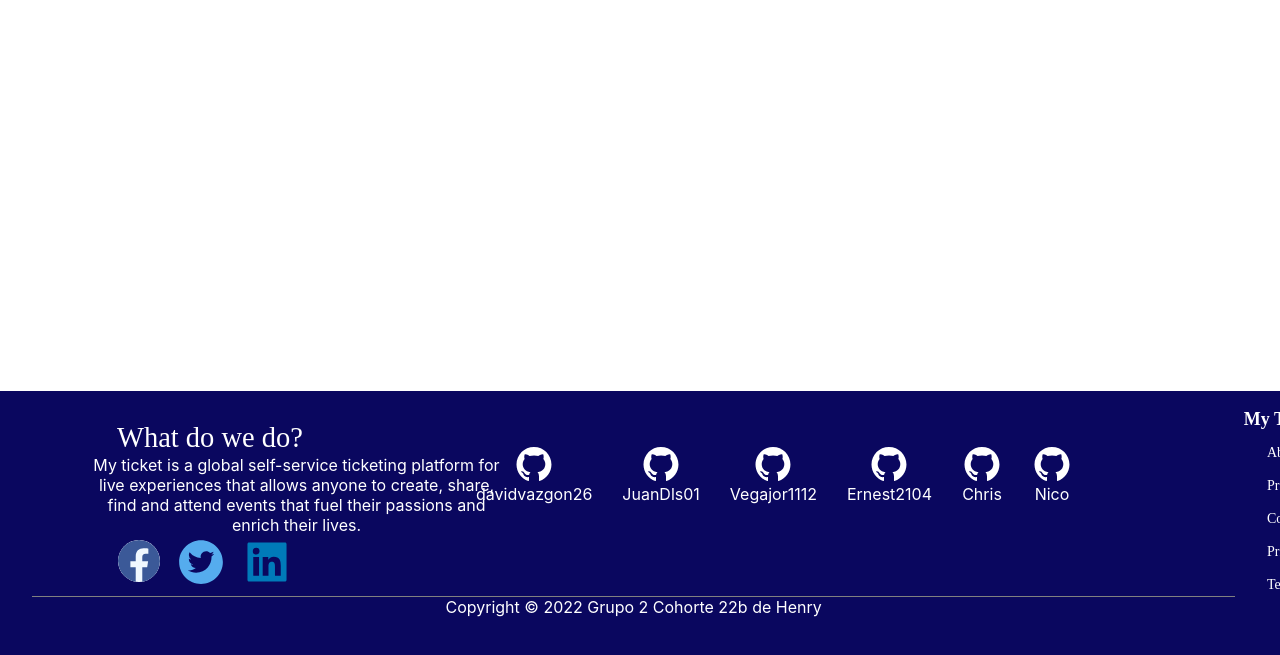
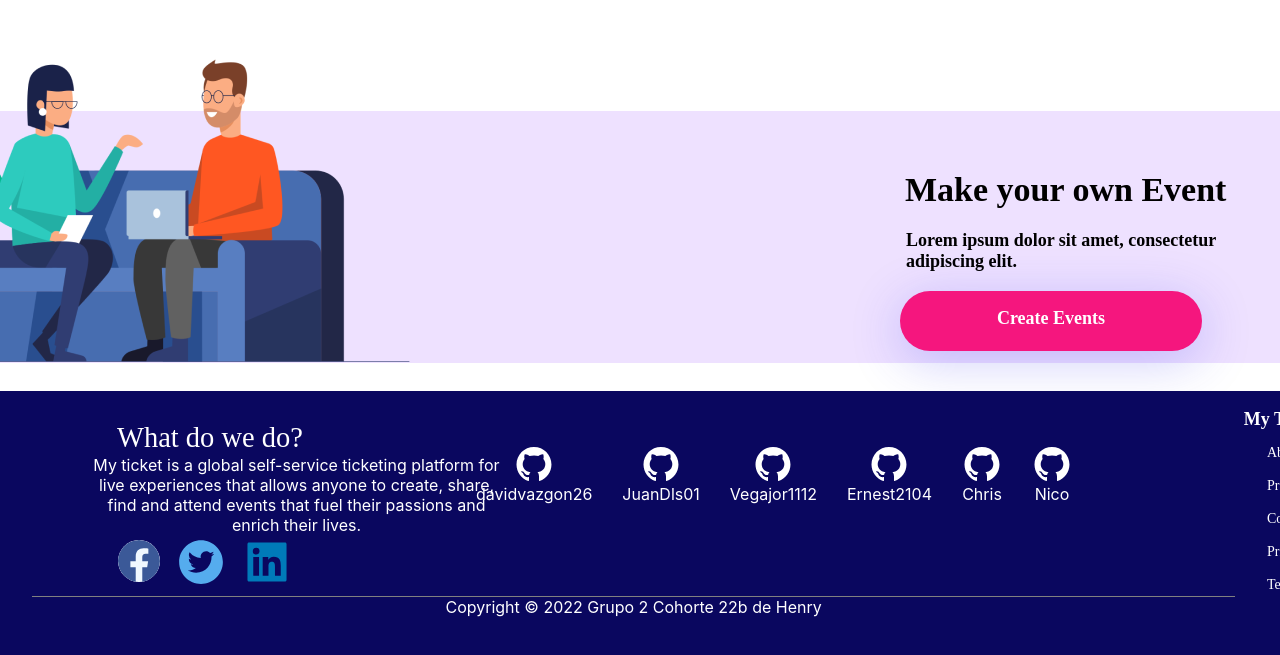
Before and after one commit to JuanDls01/client-concerts, a React (Create React App) app: page /home in a window 1280 px wide. Shown: the part 1850-2505 px from the top of the page. Built offline with nearby package versions, Linux system fonts and the light colour scheme; no server answers.

Commit message:
barra en Hero de Create Events

```diff
--- /dev/null
+++ b/src/components/CreateEvents/CreateEvents.jsx
@@ -0,0 +1,20 @@
+
+
+import s from "./CreateEvents.module.css"
+import img from '../../assets/images/image3.png'
+
+export default function CreateEvents(){
+
+    return(
+        <div className={s.externo}>
+            <div className={s.interno}>
+                <img src={img} className={s.img}/>
+            </div>
+                <div className={s.event}>
+                    <h3>Make your own Event</h3>
+                    <p>Lorem ipsum dolor sit amet, consectetur adipiscing elit. </p>
+                </div>
+                <li className={s.btn}>Create Events</li>
+        </div>
+    )
+}
--- /dev/null
+++ b/src/components/CreateEvents/CreateEvents.module.css
@@ -0,0 +1,75 @@
+.externo {
+    position: absolute;
+    width: 100%;
+    height: 303px;
+    left: 0px;
+    top: 1911px;
+}
+
+.interno {
+    width: 100%;
+    height: 252px;
+    background: #EEE1FF;
+    margin-top: 50px
+}
+
+.img {
+    position: relative;
+    width: 544.67px;
+    height: 303px;
+    left: -500px;
+    top: -52px
+}
+
+.event {
+    position: relative;
+    width: 480px;
+    height: 101px;
+    left: 820px;
+    top: -200px;
+
+}
+
+.event h3{
+    font-family: 'DM Sans';
+    width: 417px;
+    font-style: normal;
+    font-weight: 700;
+    font-size: 34px;
+    line-height: 44px;
+    color: #000000;
+}
+
+.event p{
+    font-family: 'DM Sans';
+    width: 349px;
+    font-style: normal;
+    font-weight: 700;
+    font-size: 18px;
+    color: #000000;
+    margin: 35px 0 0 86px;
+    text-align: left;
+}
+
+.btn{
+    position: absolute;
+    width: 302px;
+    height: 60px;
+    left: 900px;
+    top: 230px;
+
+    background: #F5167E;
+    box-shadow: 0px 10px 50px rgba(61, 55, 241, 0.25);
+    border-radius: 50px;
+    color: white;
+    font-family: 'DM Sans';
+    font-style: normal;
+    font-weight: 700;
+    font-size: 18px;
+    line-height: 55px;
+}
+
+.btn:hover {
+    border: 1.5px solid #000000;
+    box-sizing: border-box;
+}
--- a/src/components/Home/Home.jsx
+++ b/src/components/Home/Home.jsx
@@ -6,6 +6,7 @@ import Hero from '../Hero/Hero';
 import EventsCards from '../EventsCards/EventsCards';
 import NavBar from '../NavBar/NavBar';
 import Footer from '../footer/footer'
+import CreateEvents from '../CreateEvents/CreateEvents'
 
 //CSS
 import s from "./Home.module.css"
@@ -16,6 +17,7 @@ export default function Home(){
             <Hero/>
             <NavBar/>
             <EventsCards/>
+            <CreateEvents/>
             <Footer/>
         </div>
     )
```
Also changed, not shown: src/assets/images/image3.png (added).
